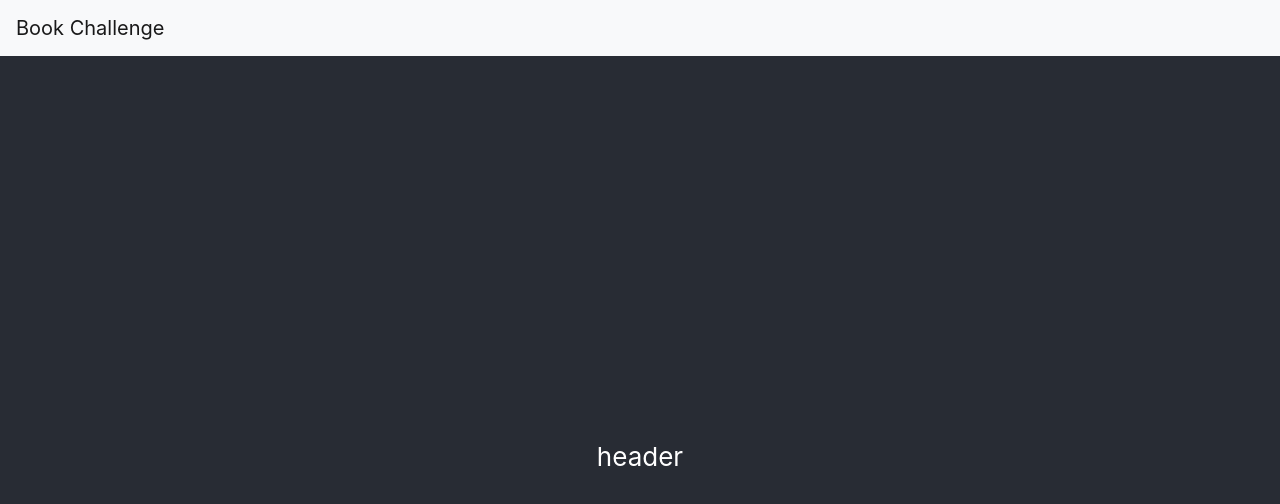
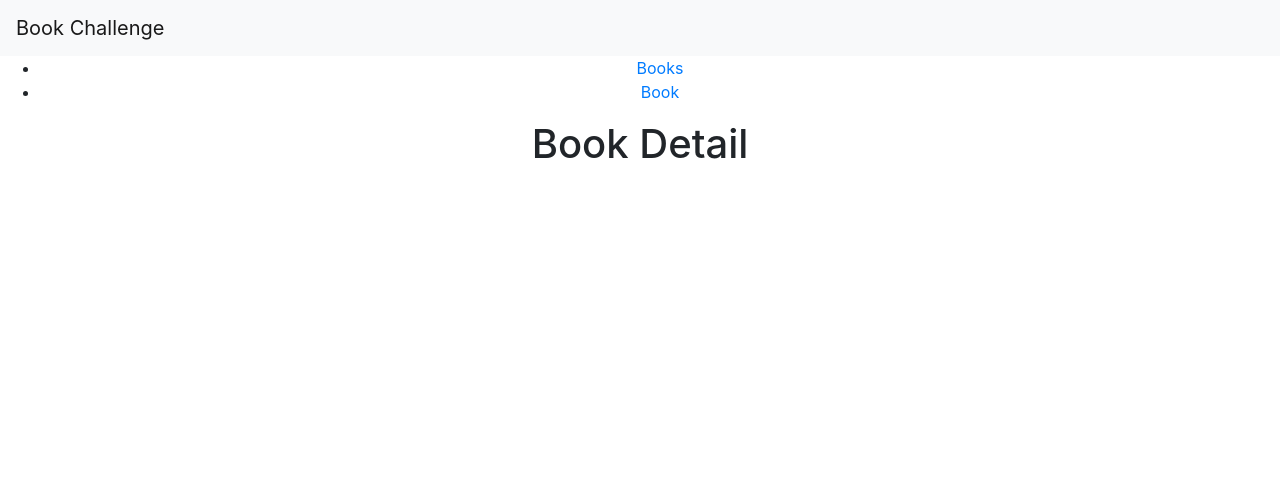
Before and after one commit to Patiopatio/bookchallenge, a React (Create React App) app: page /books/1 in a window 1280 px wide. Shown: the top 504 px of the page. Built offline with nearby package versions, Linux system fonts and the light colour scheme.

Commit message:
added page placeholder

```diff
--- a/package.json
+++ b/package.json
@@ -32,6 +32,7 @@
     "bootstrap": "^4.3.1",
     "react": "^16.8.6",
     "react-dom": "^16.8.6",
+    "react-router-dom": "^5.0.0",
     "react-scripts": "2.1.8",
     "reactstrap": "^8.0.0"
   }
--- a/src/containers/App.js
+++ b/src/containers/App.js
@@ -1,15 +1,35 @@
 import React, { Component } from 'react';
 import './App.css';
 import CustomNavbar from '../components/CustomNavbar';
+import { BrowserRouter as Router, Route, Link, Switch} from "react-router-dom";
+import BookList from './BookList';
+import BookDetails from './BookDetails';
 
 class App extends Component {
   render() {
     return (
       <div className="App">
         <CustomNavbar />
-        <header className="App-header">
-          header
-        </header>
+        <Router>
+          <div>
+            <nav>
+              <ul>
+                <li>
+                  <Link to="/books">Books</Link>
+                </li>
+                <li>
+                  <Link to="/books/1">Book</Link>
+                </li>
+              </ul>
+            </nav>
+            <Switch>
+              <Route path="/books/1" component={BookDetails} />
+              <Route path="/books" component={BookList} />
+              <Route component={BookList} />
+            </Switch>
+          </div>
+        </Router>
+
       </div>
     );
   }
--- /dev/null
+++ b/src/containers/BookDetails.js
@@ -0,0 +1,15 @@
+import React, {Component} from 'react';
+
+class BookDetails extends Component {
+  render() {
+    return (
+      <div>
+        <h1>
+          Book Detail
+        </h1>
+      </div>
+    )
+  }
+}
+
+export default BookDetails
--- /dev/null
+++ b/src/containers/BookList.js
@@ -0,0 +1,34 @@
+import React, {Component} from 'react';
+
+class BookList extends Component {
+  constructor(props) {
+    super(props)
+    this.state= {
+      books: [{
+        title: "bla",
+        ISBN: 1
+      }],
+      books: [{
+        title: "ble",
+        ISBN: 2
+      }],
+      books: [{
+        title: "blo",
+        ISBN: 3
+      }],
+
+
+    }
+  }
+
+
+    render() {
+      return (
+        <div>
+          <h2>Books</h2>
+        </div>
+      )
+    }
+  }
+
+export default BookList
```
Also changed, not shown: 1 other file (tests, documents, lock files or other folders).
